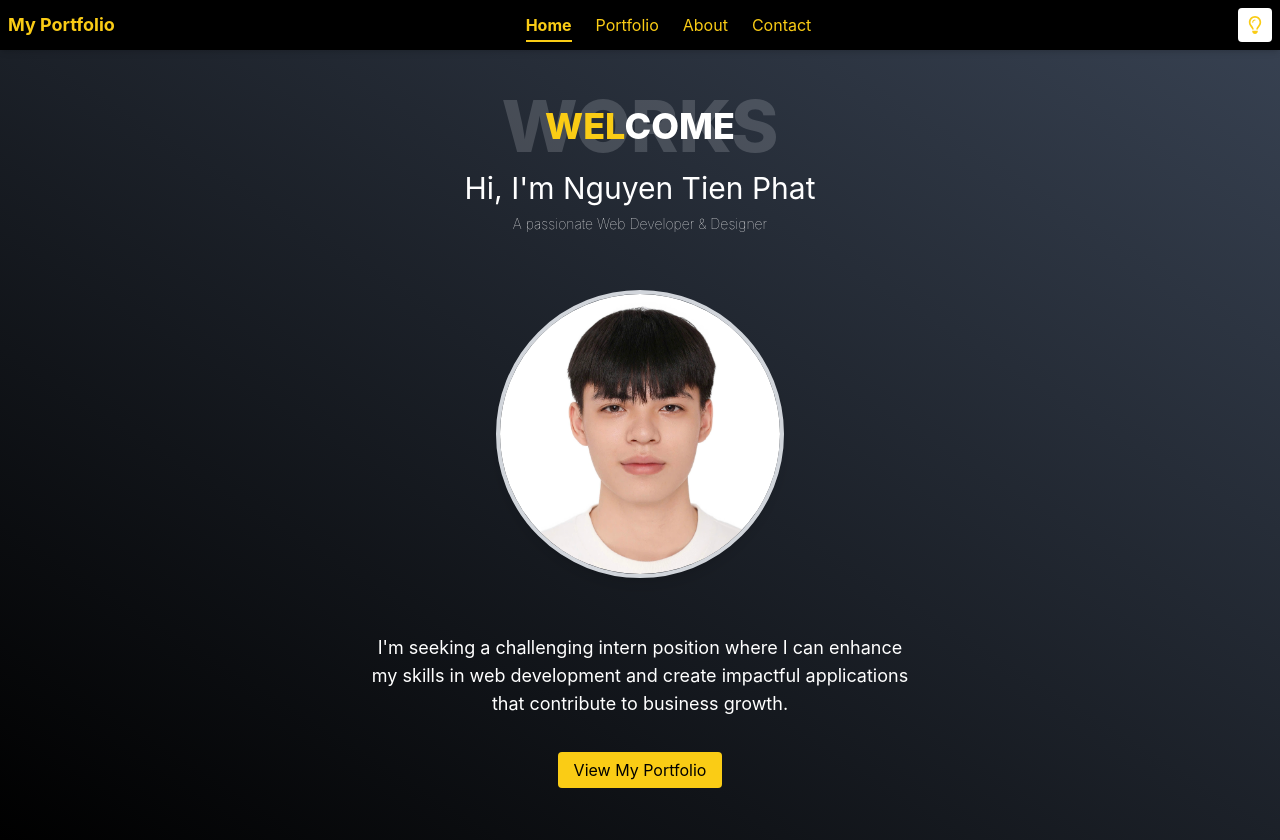
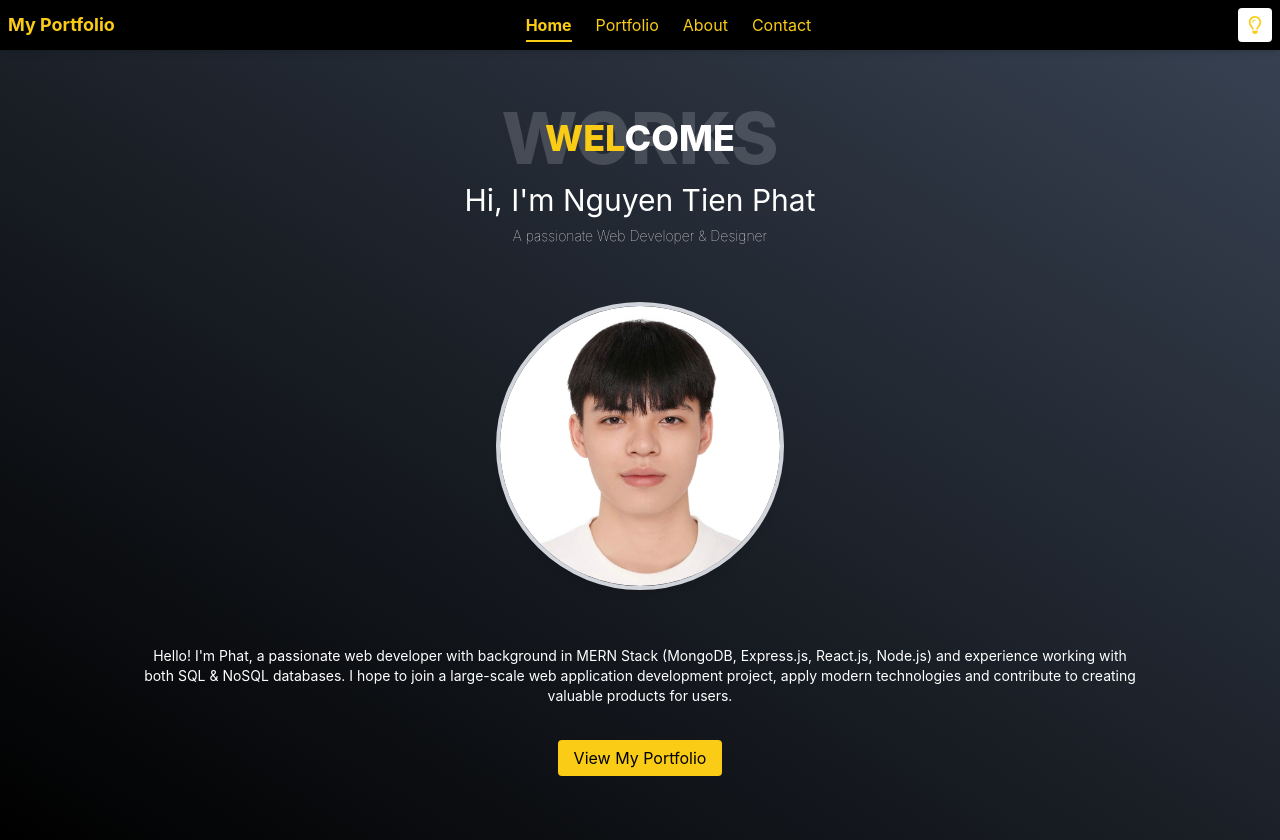
Before and after one commit to phatnguyen03022001/CV_NguyenTienPhat_Fullstack_Fresher, a React (Create React App) app: page / in a window 1280 px wide. Built offline with nearby package versions, Linux system fonts and the light colour scheme.

Commit message:
update somethings

```diff
--- a/src/components/Contact.js
+++ b/src/components/Contact.js
@@ -214,7 +214,16 @@ const Contact = () => {
             </div>
             <motion.button
               type="submit"
-              className="bg-indigo-700 text-white py-2 px-4 rounded hover:bg-indigo-600 transition duration-200">
+              // "bg-indigo-200 text-white :bg-indigo-700 py-2 px-4 rounded hover:bg-indigo-600 transition duration-200"
+              // className={`lg:w-3/5 rounded-lg p-6 ${
+              //   darkMode ? "bg-gray-500 text-white" : "bg-gray-200 text-black"
+              // }`}
+              className={`"bg-indigo-200 text-white py-2 px-4 rounded hover:bg-indigo-600 transition duration-200"
+                ${
+                  darkMode
+                    ? "bg-sky-400 text-black"
+                    : "bg-indigo-700 text-black"
+                }`}>
               <TbSend className="inline mr-2" /> Send Message
             </motion.button>
           </form>
--- a/src/components/Home.js
+++ b/src/components/Home.js
@@ -102,6 +102,7 @@ const Home = () => {
         </motion.p>
 
         {/* Image with Download CV Section */}
+
         <motion.div
           className="relative mt-10 mb-6"
           onMouseEnter={() => setIsHovered(true)}
@@ -146,13 +147,15 @@ const Home = () => {
         <motion.p
           className={`mt-4 ${
             darkMode ? "text-black" : "text-white"
-          } max-w-xl text-lg p-4`}
+          } max-w-5xl text-sm p-4`}
           initial={{ y: 20, opacity: 0 }}
           animate={{ y: 0, opacity: 1 }}
           transition={{ duration: 0.5, delay: 0.4 }}>
-          I'm seeking a challenging intern position where I can enhance my
-          skills in web development and create impactful applications that
-          contribute to business growth.
+          Hello! I'm Phat, a passionate web developer with background in MERN
+          Stack (MongoDB, Express.js, React.js, Node.js) and experience working
+          with both SQL & NoSQL databases. I hope to join a large-scale web
+          application development project, apply modern technologies and
+          contribute to creating valuable products for users.
         </motion.p>
 
         <div className="mt-6 flex space-x-4">
```
Also changed, not shown: 1 other file (tests, documents, lock files or other folders).
